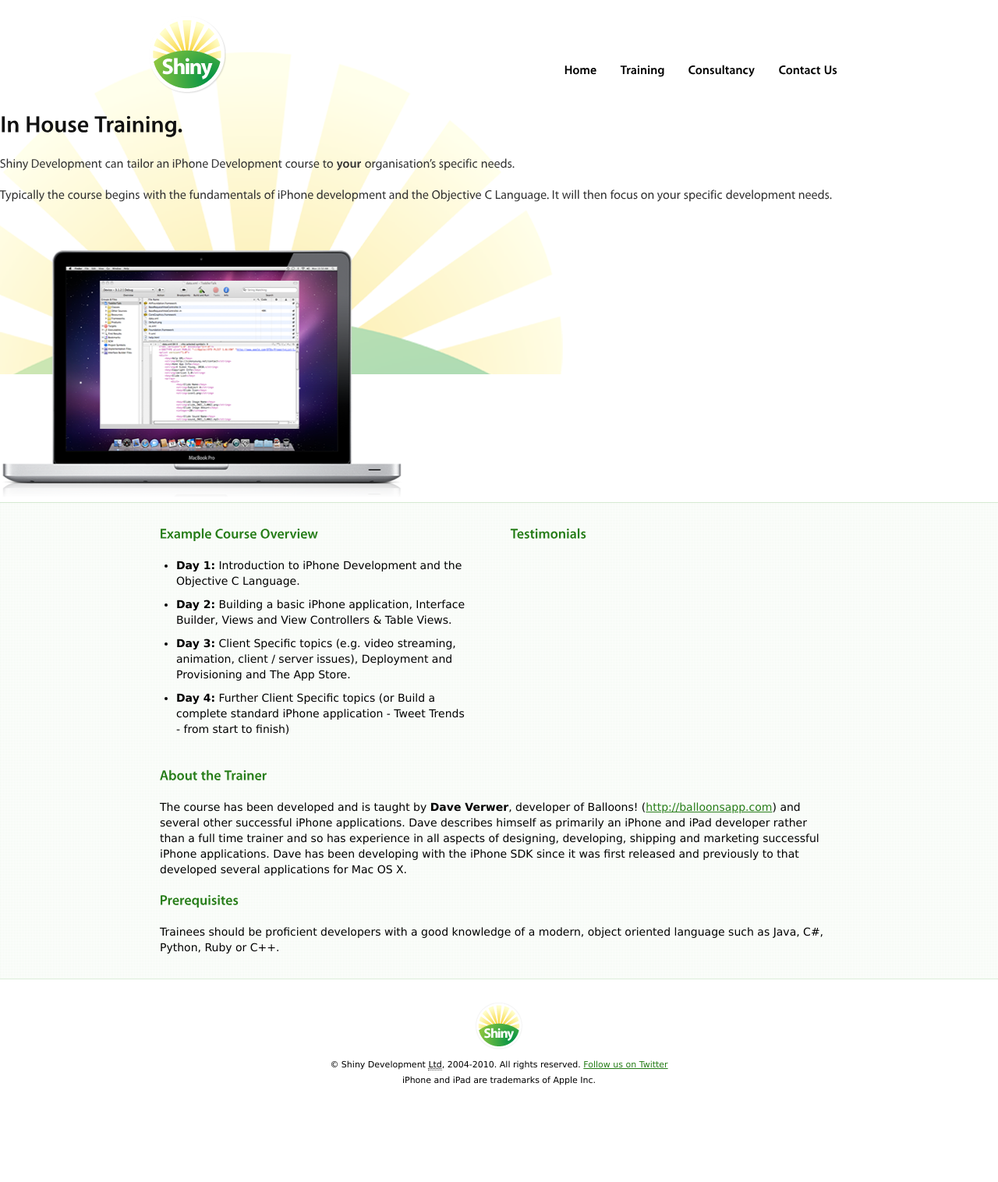
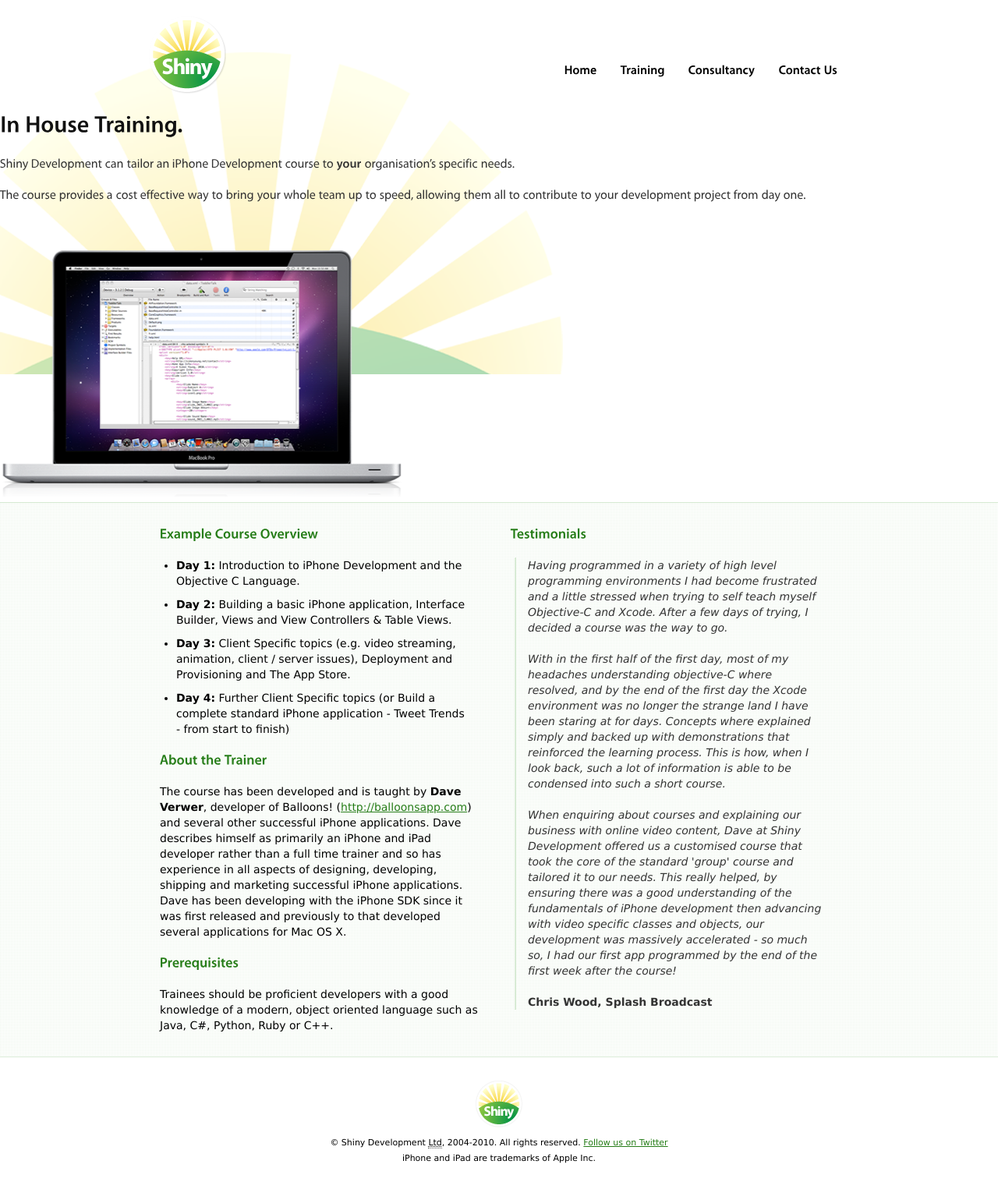
Before and after one commit to shinydevelopment/ShinyDevelopment-Holding, a Jekyll site: the page built from in-house-training.html, in a window 1280 px wide. Shown: the whole page at 78% size. Built offline with Jekyll 4.4.1, drawn with Linux system fonts in a browser that asks for light colours; Markdown is read by kramdown in place of the engine named in the settings; before the commit the page ends 1416 px from its top, so only the background shows below that.

Commit message:
Pushed latest changes

```diff
--- a/assets/styles/layout.css
+++ b/assets/styles/layout.css
@@ -270,12 +270,6 @@
 .section .overview li {
     margin-bottom: 10px;
 }
-
-
-.section p.fancy-link {
-    margin-bottom: 10px;
-}
-
 .section p.fancy-link a {
     background: #666 url(../images/button.png) 50% right repeat-x;
     color: #fff !important;
@@ -288,7 +282,7 @@
 }
 
 .section p.fancy-link a:hover {
-    background-color: #72a348 !important;
+    background-color: #429334 !important;
     color: #fff !important;
 }
 
--- a/assets/styles/progressive.css
+++ b/assets/styles/progressive.css
@@ -41,6 +41,10 @@
 	-webkit-transition-property: color, background;
 }
 
+.section p.fancy-link a {
+    background: rgba(0,0,0,0.5) url(../images/button.png) 50% right repeat-x;
+}
+
 /* @end */
 
 
--- a/in-house-training.html
+++ b/in-house-training.html
@@ -15,7 +15,7 @@
            Shiny Development can tailor an iPhone Development course to <strong>your</strong> organisation&rsquo;s specific needs.
         </p>
         <p class="excerpt">
-            Typically the course begins with the fundamentals of iPhone development and the Objective C Language. It will then focus on your specific development needs.
+            The course provides a cost effective way to bring your whole team up to speed, allowing them all to contribute to your development project from day one.
         </p>
 
     </div>
@@ -42,6 +42,13 @@
             <li><strong>Day 4:</strong> Further Client Specific topics (or Build a complete standard iPhone application - Tweet Trends - from start to finish)</li>
         </ul>
 
+        <h3>About the Trainer</h3>
+
+        <p>The course has been developed and is taught by <strong>Dave Verwer</strong>, developer of Balloons! (<a href="http://balloonsapp.com">http://balloonsapp.com</a>) and several other successful iPhone applications. Dave describes himself as primarily an iPhone and iPad developer rather than a full time trainer and so has experience in all aspects of designing, developing, shipping and marketing successful iPhone applications. Dave has been developing with the iPhone SDK since it was first released and previously to that developed several applications for Mac OS X.</p>
+
+        <h3>Prerequisites</h3>
+
+        <p>Trainees should be proficient developers with a good knowledge of a modern, object oriented language such as Java, C#, Python, Ruby or C++.</p>
 
 
     </div>
@@ -51,20 +58,35 @@
 
         <h3>Testimonials</h3>
 
+        <blockquote>
+            <p>Having programmed in a variety of high level programming environments
+            I had become frustrated and a little stressed when trying to self
+            teach myself Objective-C and Xcode. After a few days of trying, I
+            decided a course was the way to go.</p>
+
+            <p>With in the first half of the first day, most of my headaches
+            understanding objective-C where resolved, and by the end of the first
+            day the Xcode environment was no longer the strange land I have been
+            staring at for days. Concepts where explained simply and backed up
+            with demonstrations that reinforced the learning process. This is how,
+            when I look back, such a lot of information is able to be condensed
+            into such a short course.</p>
+
+            <p>When enquiring about courses and explaining our business with online
+            video content, Dave at Shiny Development offered us a customised
+            course that took the core of the standard 'group' course and tailored
+            it to our needs. This really helped, by ensuring there was a good
+            understanding of the fundamentals of iPhone development then advancing
+            with video specific classes and objects, our development was massively
+            accelerated - so much so, I had our first app programmed by the end of
+            the first week after the course!</p>
+
+            <p class="author">Chris Wood, Splash Broadcast</p>
+
+        </blockquote>
 
     </div>
 
-    <div class="section section-wide">
-
-        <h3>About the Trainer</h3>
-
-        <p>The course has been developed and is taught by <strong>Dave Verwer</strong>, developer of Balloons! (<a href="http://balloonsapp.com">http://balloonsapp.com</a>) and several other successful iPhone applications. Dave describes himself as primarily an iPhone and iPad developer rather than a full time trainer and so has experience in all aspects of designing, developing, shipping and marketing successful iPhone applications. Dave has been developing with the iPhone SDK since it was first released and previously to that developed several applications for Mac OS X.</p>
-
-        <h3>Prerequisites</h3>
-
-        <p>Trainees should be proficient developers with a good knowledge of a modern, object oriented language such as Java, C#, Python, Ruby or C++.</p>
-
-    </div>
 
 </div>
 
```
Also changed, not shown: consultancy.html (+15 -2 lines), training.html (+8 -10 lines).
